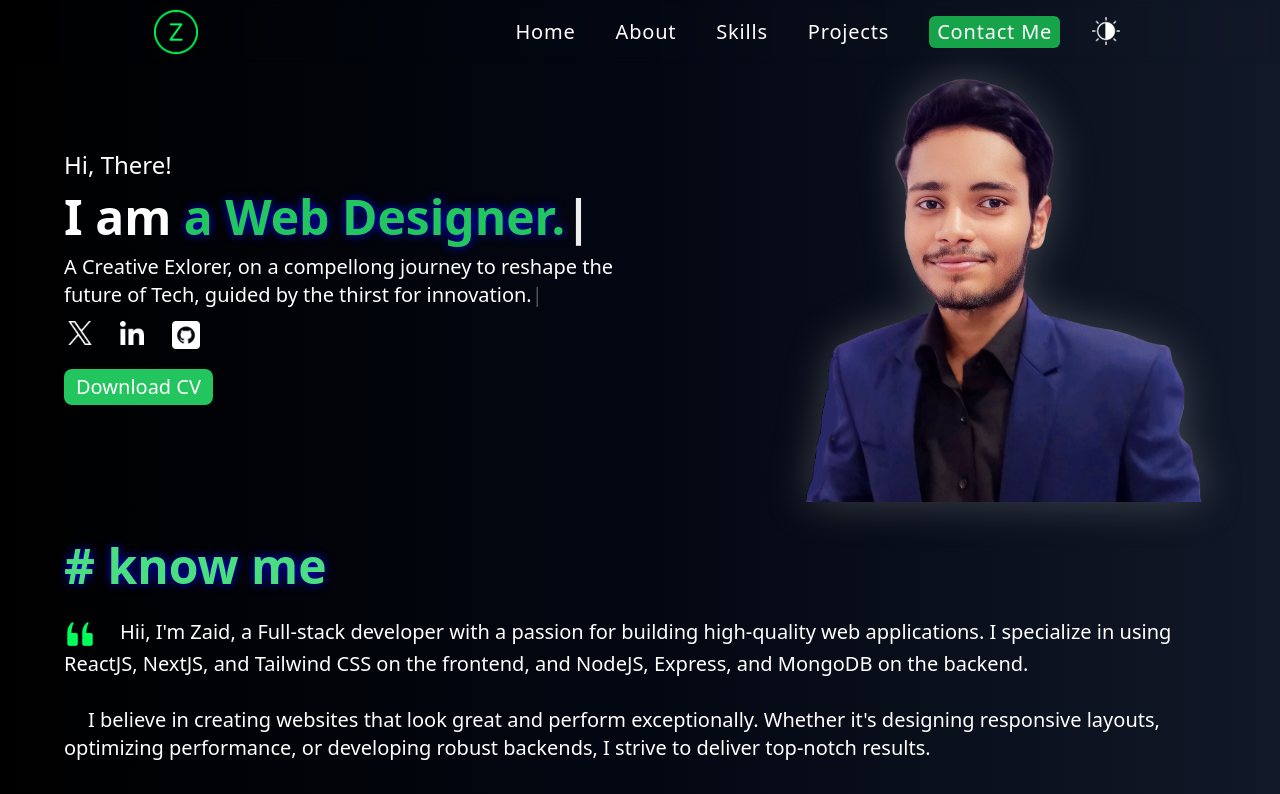
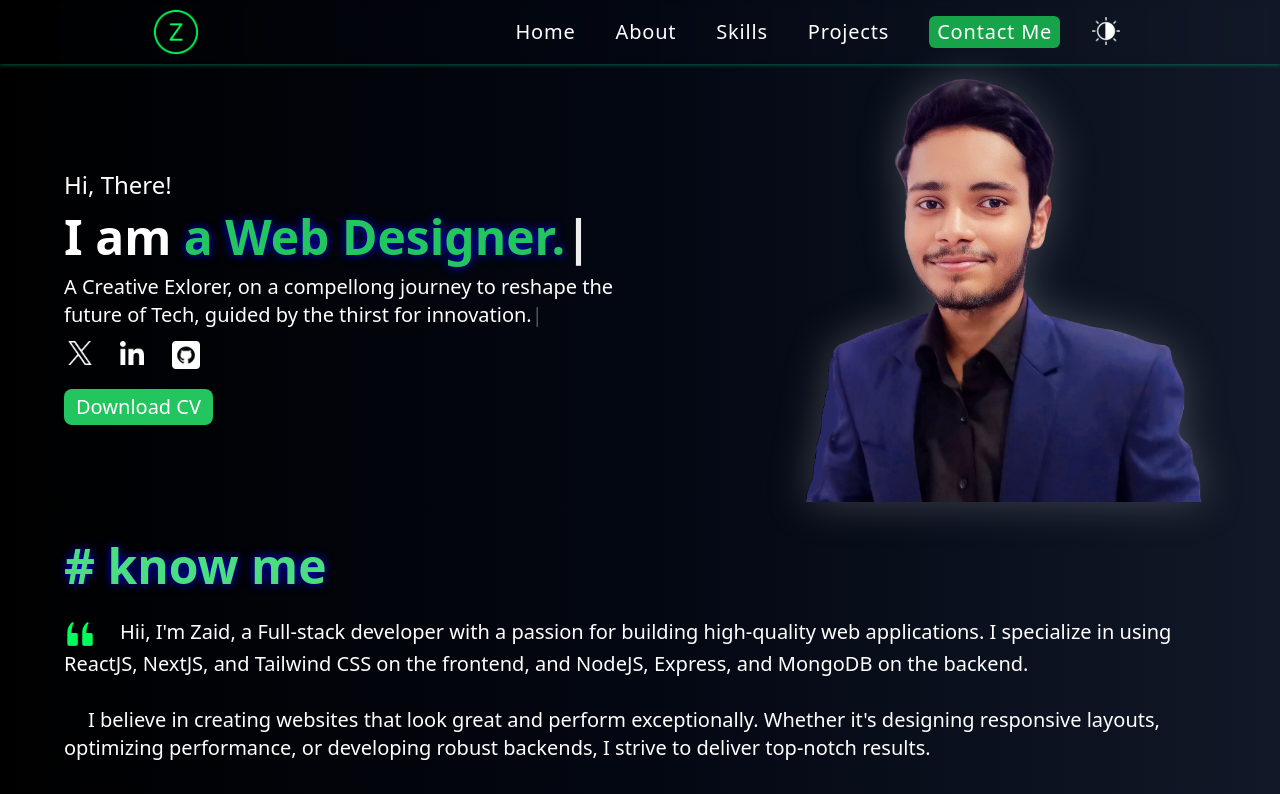
Before and after one commit to MohdZaid259/Portfolio, a React (Vite) app: page / in a window 1280 px wide. Shown: the top 794 px of the page. Built offline with nearby package versions, Linux system fonts and the light colour scheme.

Commit message:
fix navbar

```diff
--- a/src/components/Home.jsx
+++ b/src/components/Home.jsx
@@ -38,7 +38,7 @@ function Home() {
 
   return (
       <section className='h-full bg-radial-gradient dark:bg-gradient-to-r dark:from-black dark:via-gray-950 dark:to-gray-900 dark:text-white text-black w-full md:flex justify-center m-auto'>
-      <div className='flex flex-1 flex-col justify-center pl-5 pt-10 sm:pl-10 md:pl-16'>
+      <div className='flex flex-1 flex-col justify-center pl-5 pt-20 sm:pl-10 md:pl-16'>
         <motion.h3 initial='hidden' whileInView='visible' variants={textVariants} transition={{duration:0.5}} className='pt-5 text-base sm:text-lg md:text-2xl'>Hi, There!</motion.h3>
         <motion.h1 initial='hidden' whileInView='visible' variants={textVariants} transition={{duration:0.5,delay:0.5}} className='py-3 font-extrabold text-2xl sm:text-3xl md:text-5xl'>I am <span ref={element} className="dark:drop-shadow-[0_0_5px_rgba(0,0,225,1)] dark:text-green-500 text-pink-600"></span></motion.h1>
         <motion.p initial='hidden' whileInView='visible' variants={textVariants} transition={{duration:0.5,delay:1}} className='text-base pr-2 sm:text-lg md:text-xl w-full'><span ref={desc}></span></motion.p>
--- a/src/components/Navbar.jsx
+++ b/src/components/Navbar.jsx
@@ -27,9 +27,12 @@ export default function Header() {
       slug: "#projects"
     }
   ]
+  const headerstyle = {
+    boxShadow: '0 1px 4px rgba(0, 225, 150, 0.4)',
+  };
 
   return (
-      <section className="fixed top-0 w-full z-10 flex justify-around items-center py-2 backdrop-blur-sm tracking-normal md:tracking-wider">
+      <section className="fixed top-0 w-full z-10 flex justify-around items-center py-2 backdrop-blur-sm tracking-normal md:tracking-wider" style={headerstyle}>
           <a href='/'>
             <motion.img initial={{opacity:0,scale:0}} animate={{opacity:1,scale:1}} transition={{duration:0.5}} className="w-8 sm:w-12 invert dark:invert-0" src={z} alt="" />
           </a>
@@ -45,7 +48,7 @@ export default function Header() {
               onClick={handleHam}
               className={`dark:bg-inherit dark:text-white sm:text-base w-auto rounded-lg sm:rounded-none p-5 sm:p-0 absolute sm:static top-16 right-2 ${
                 ham
-                  ? "opacity-100 translate-y-0 -translate-x-10 backdrop-blur-sm"
+                  ? "opacity-100 translate-y-0 backdrop-blur-sm"
                   : "opacity-0 sm:opacity-100 -translate-y-[140%] sm:translate-y-0"
               } flex flex-col sm:flex-row items-end sm:items-center gap-3 sm:gap-4 sm:text-lg transition-all duration-200 ease-in-out`}
             >
```
